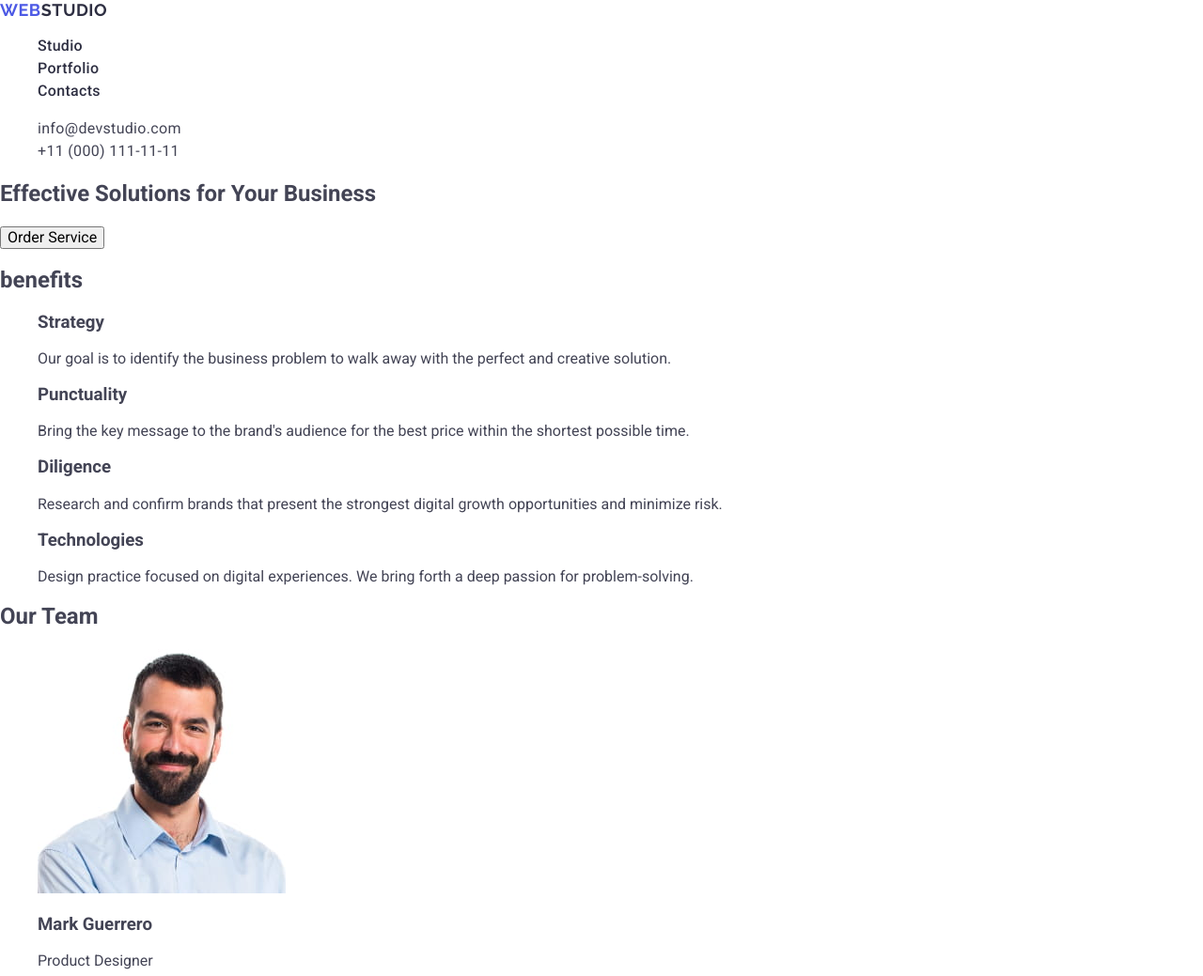
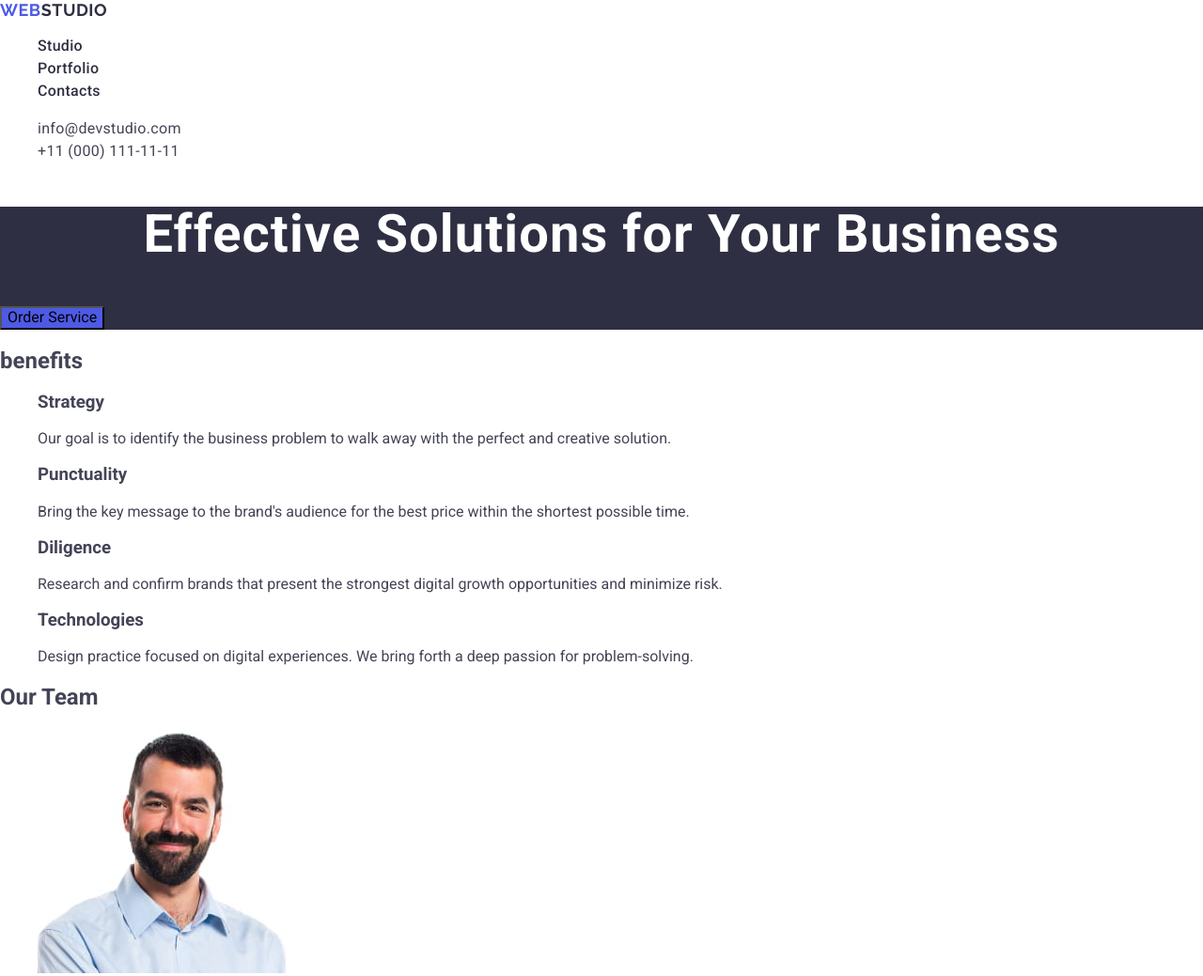
Before and after one commit to bondar-anna/goit-markup-hw-02, a plain HTML site: page index.html in a window 1280 px wide. Shown: the top 1039 px of the page at 94% size. Drawn offline with nearby package versions, Linux system fonts and the light colour scheme.

Commit message:
add styles header

```diff
--- a/css/styles.css
+++ b/css/styles.css
@@ -60,3 +60,20 @@ color: #f4f4fd;
 .page-footer {
     background-color: #2e2f42;
 }
+
+.one-section {
+    background-color: #2e2f42;
+}
+
+.section-one-title {
+        font-weight: 700;
+        font-size: 56px;
+        line-height: 1.07;
+        letter-spacing: 0.02em;
+        text-align: center;
+        color: #fff;
+}
+
+.section-button-one {
+    background-color: #4D5AE5
+}
--- a/index.html
+++ b/index.html
@@ -56,9 +56,9 @@
     <!--Page Main-->
     <main>
       <!--Page Section-->
-      <section>
-        <h1>Effective Solutions for Your Business</h1>
-        <button type="button">Order Service</button>
+      <section class="one-section">
+        <h1 class="section-one-title">Effective Solutions for Your Business</h1>
+        <button class="section-button-one" type="button">Order Service</button>
       </section>
       <!--Page Section-->
       <section>
```
